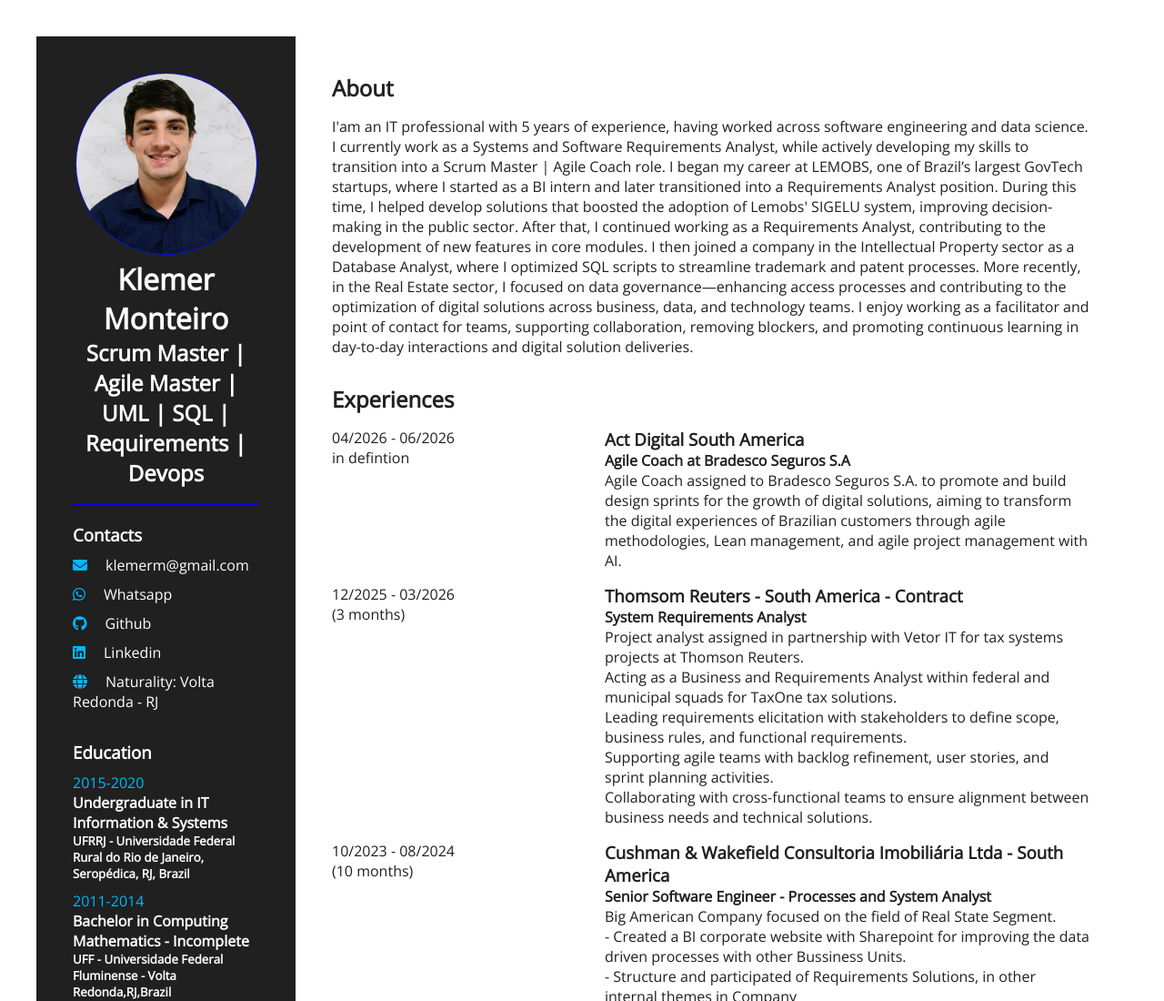
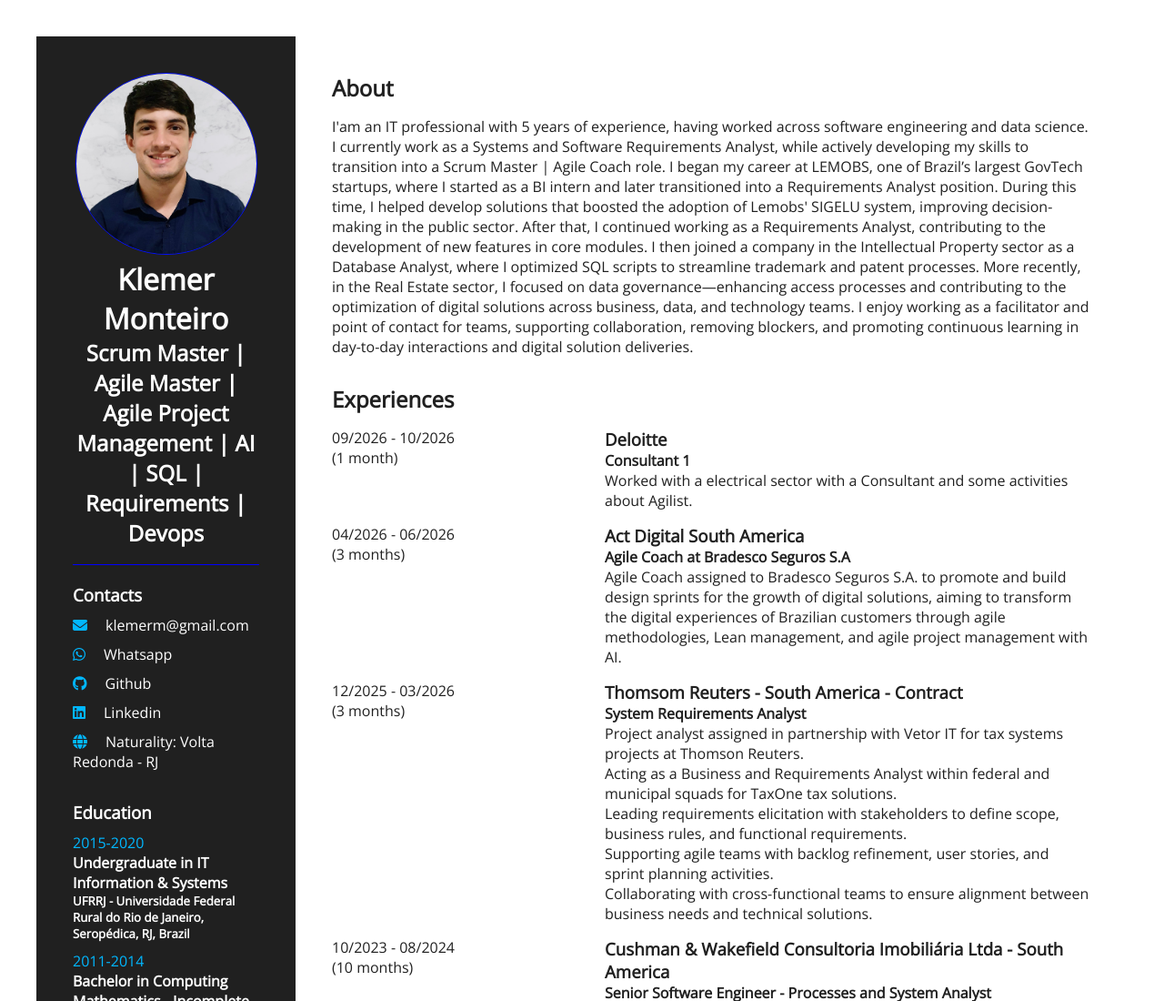
Before and after one commit to klemeragm/my-cv, a plain HTML site: page index.html in a window 1280 px wide. Shown: the top 1100 px of the page at 91% size. Drawn offline with nearby package versions, Linux system fonts and the light colour scheme.

Commit message:
Update in cv november 2026

```diff
--- a/index.html
+++ b/index.html
@@ -12,7 +12,7 @@
         <div class="information-column">
             <img src="./images/klemer_backgray.png" alt="Rapaz de cabelos castanhos, e fundo azul"></img>
             <h1>Klemer Monteiro</h1>
-            <h2>Scrum Master | Agile Master | UML | SQL | Requirements | Devops</h2>
+            <h2>Scrum Master | Agile Master | Agile Project Management | AI | SQL | Requirements | Devops</h2>
             <hr>
             <div class="contact-description">
                 <h3>Contacts</h3>
@@ -32,7 +32,7 @@
                             <i class="fa-brands fa-github"></i>Github</a>
                     </li>
                     <li>
-                        <a href="https://www.linkedin.com/in/klemer-monteiro/" target="_blank" rel="noopener noreferrer">
+                        <a href="https://www.linkedin.com/in/klemer-monteiro/?locale=us_EN" target="_blank" rel="noopener noreferrer">
                             <i class="fa-brands fa-linkedin"></i>Linkedin</a>
                     </li>
                     <li>
@@ -101,8 +101,23 @@
                 <div class='experience'>
                     <div>
                         <div class="experience-date">
+                            <p>09/2026 - 10/2026</p>
+                            <p>(1 month)</p>
+                        </div>
+                    </div>
+                    <div>
+                        <h3>Deloitte </h3>
+                        <h4>Consultant 1</h4>
+                        <p>
+                       Worked with a electrical sector with a Consultant and some activities about Agilist.
+                      </p>
+                    </div>
+                </div>
+                <div class='experience'>
+                    <div>
+                        <div class="experience-date">
                             <p>04/2026 - 06/2026</p>
-                            <p>in defintion</p>
+                             <p>(3 months)</p>
                         </div>
                     </div>
                     <div>
```
